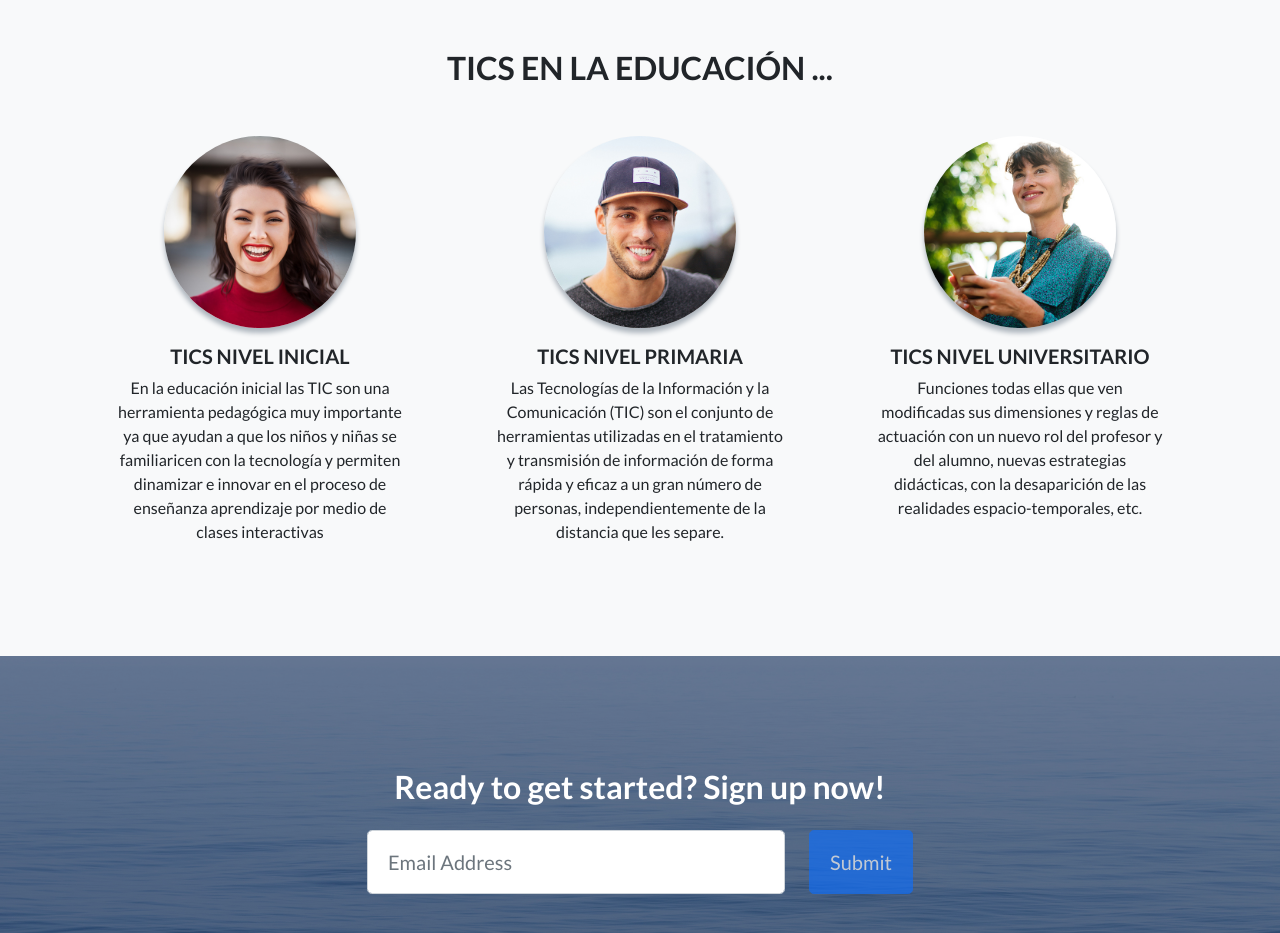
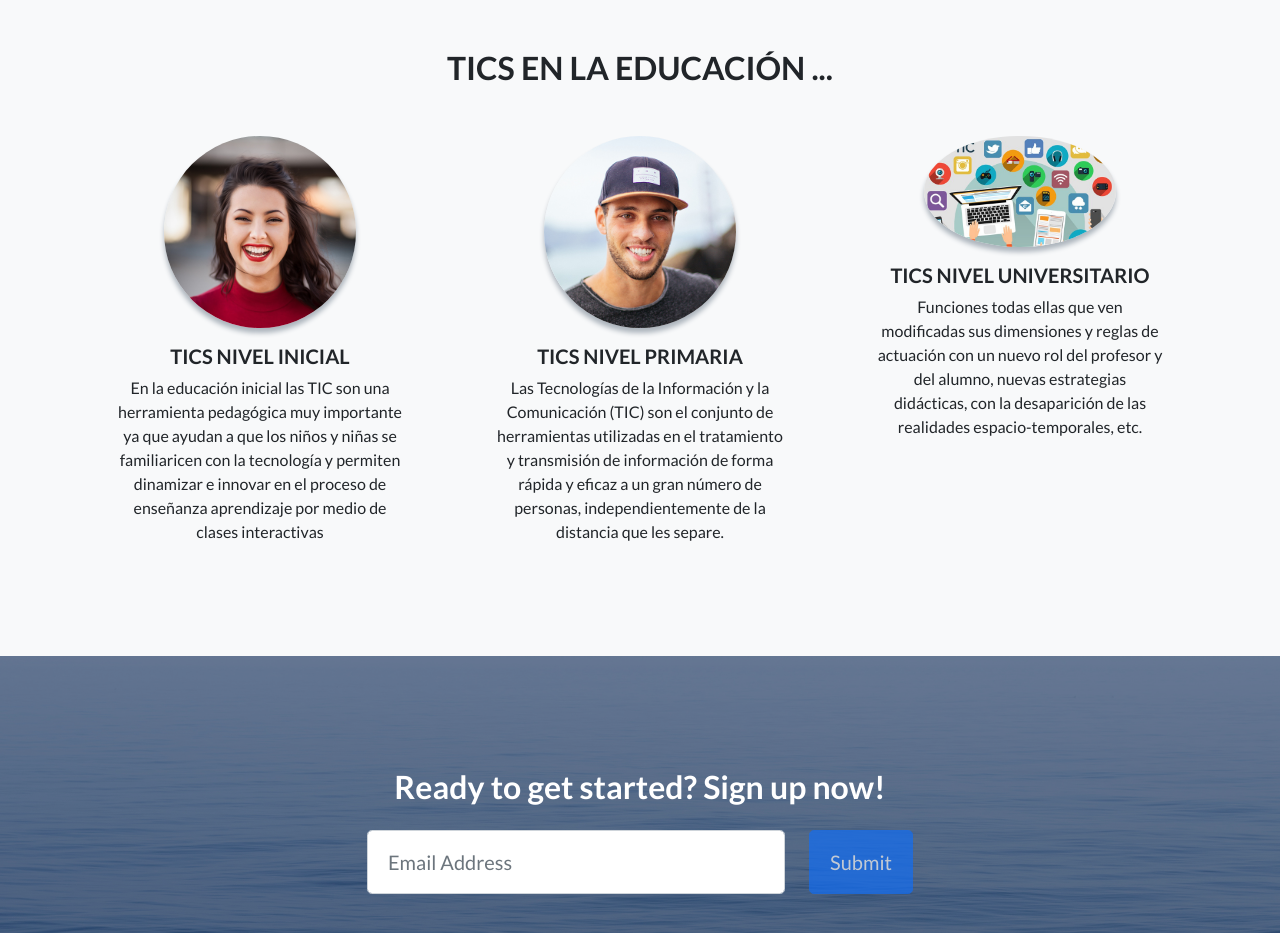
Before and after one commit to DIANA23GZ/Did-ctica-, a plain HTML site: page index.html in a window 1280 px wide. Shown: the part 2960-3893 px from the top of the page. Drawn offline with nearby package versions, Linux system fonts and the light colour scheme.

Commit message:
Update index.html

```diff
--- a/index.html
+++ b/index.html
@@ -149,7 +149,7 @@
                     </div>
                     <div class="col-lg-4">
                         <div class="testimonial-item mx-auto mb-5 mb-lg-0">
-                            <img class="img-fluid rounded-circle mb-3" src="assets/img/testimonials-3.jpg" alt="..." />
+                            <img class="img-fluid rounded-circle mb-3" src="assets/img/Que-son-y-para-que-sirven-las-TICS.jpg" alt="..." />
                             <h5>TICS NIVEL UNIVERSITARIO</h5>
                             <p class="font-weight-light mb-0">Funciones todas ellas que ven modificadas sus dimensiones y reglas de
 actuación con un nuevo rol del profesor y del alumno, nuevas estrategias
```
